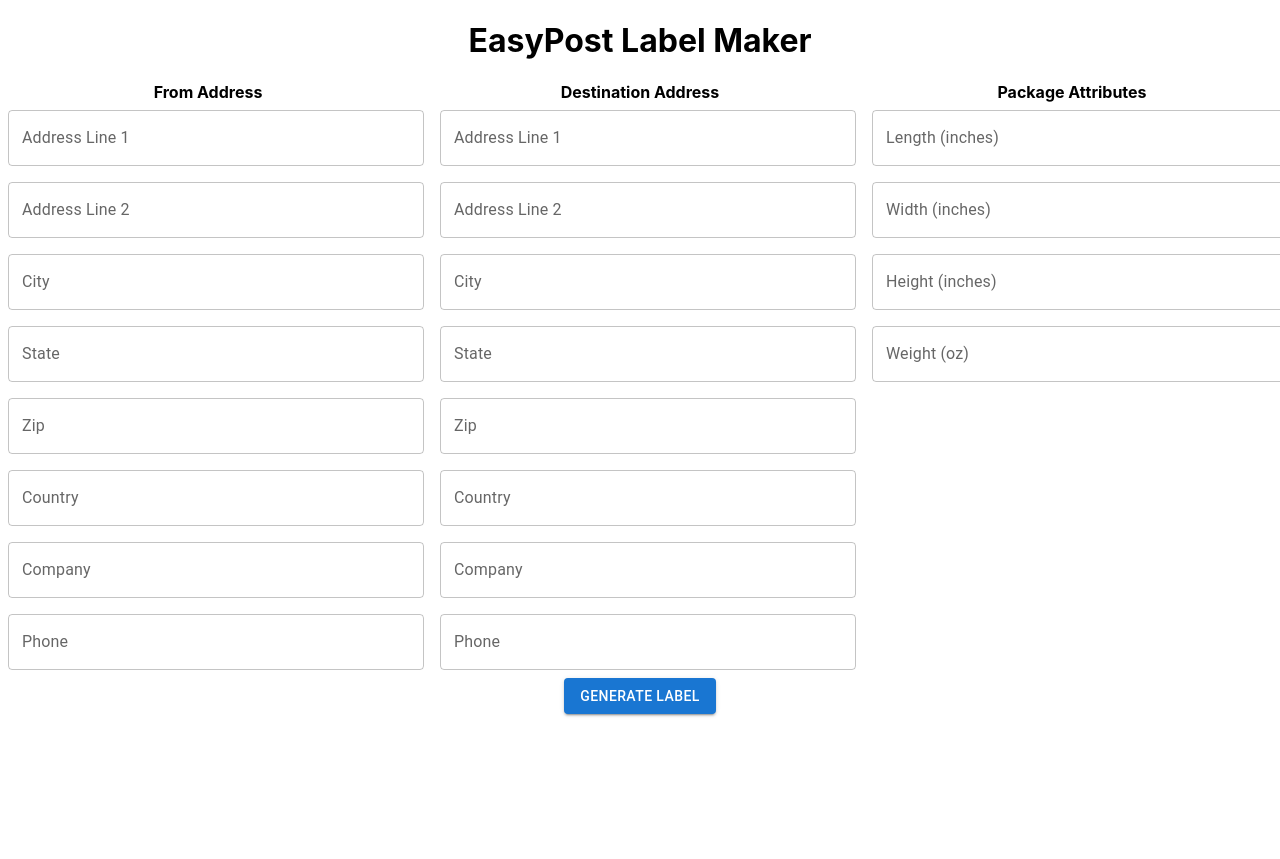
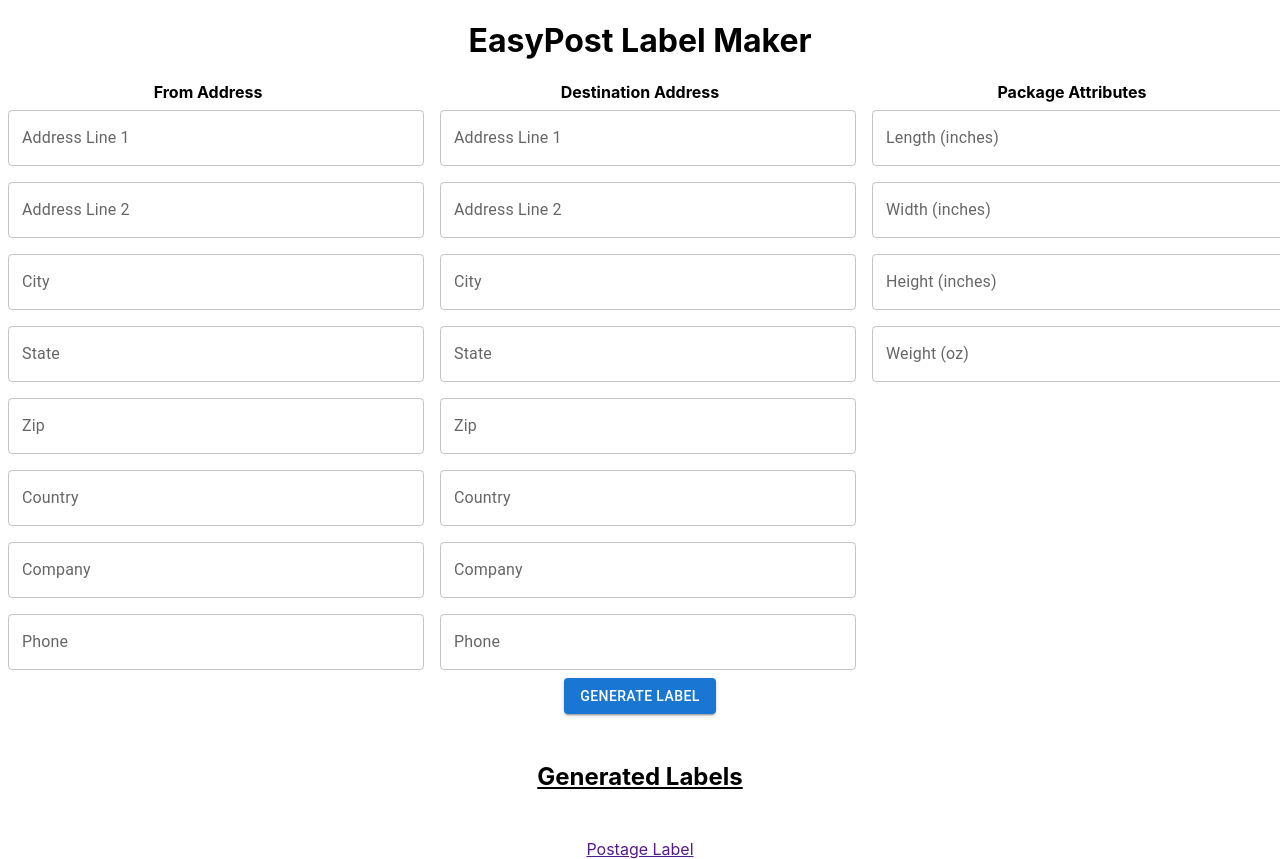
Before and after one commit to christopherpark88/roofstock-take-home, a React (Create React App) app: page / in a window 1280 px wide. Before the commit the page ends 800 px from the top, so only its background shows below. Built offline with nearby package versions, Linux system fonts and the light colour scheme.

Commit message:
label link added

```diff
--- a/src/App.js
+++ b/src/App.js
@@ -111,9 +111,10 @@
     });
 
     // Label is found here
-    await easyPostAPI("Buy Shipment", {
+    let shipmentPurchase = await easyPostAPI("Buy Shipment", {
       id: shipmentObj.id,
     });
+    setPostageLabel(shipmentPurchase.postage_label.label_url);
   };
 
   useEffect(() => {}, []);
@@ -260,6 +261,15 @@
       <Button variant="contained" onClick={onButtonClick}>
         Generate Label
       </Button>
+      {console.log("postage label", postageLabel)}
+      <div>
+        <h2 style={{ textDecoration: "underline", margin: "3rem" }}>
+          Generated Labels
+        </h2>
+        <a target="_blank" href={postageLabel}>
+          Postage Label
+        </a>
+      </div>
     </div>
   );
 }
```
Also changed, not shown: 1 other file (tests, documents, lock files or other folders).
